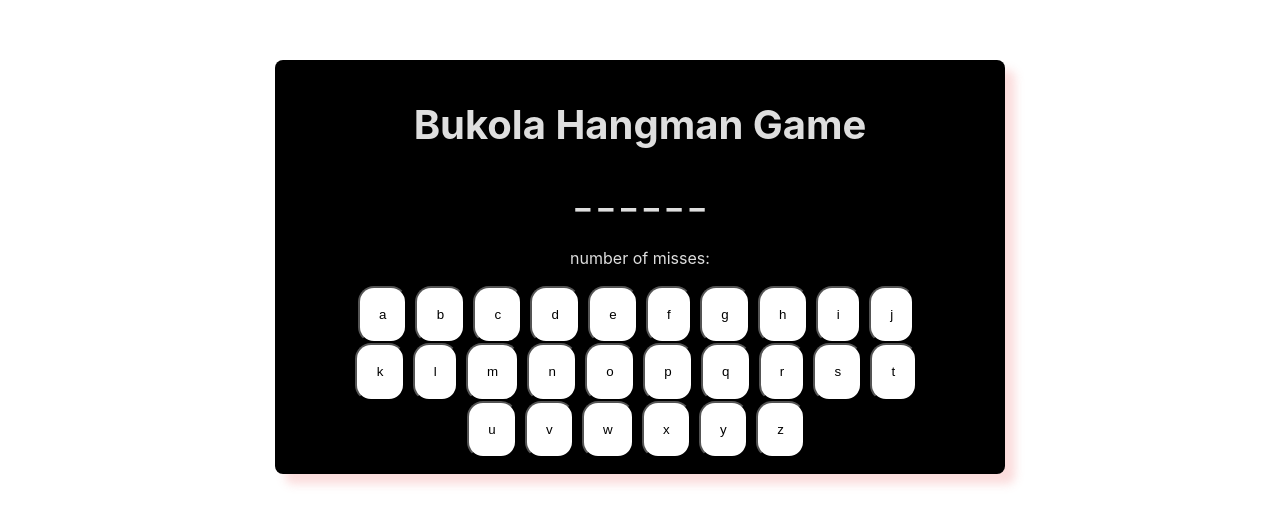
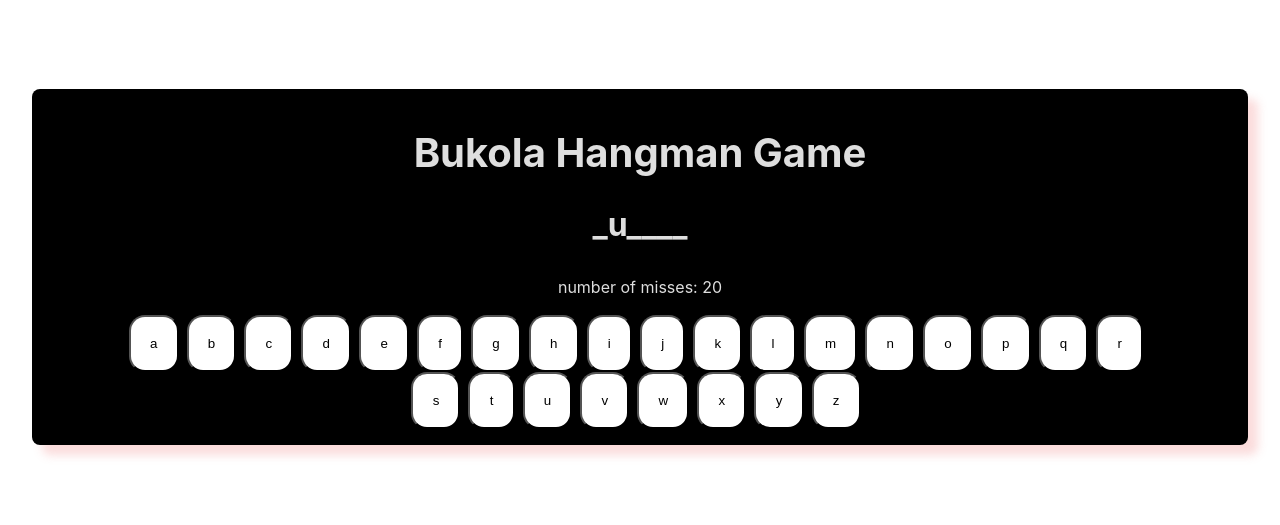
Before and after one commit to BukolaOmok/hangman-game, a React (Vite) app: page / in a window 1280 px wide. Shown: the part 133-658 px from the top of the page. Built offline with nearby package versions, Linux system fonts and the light colour scheme.

Commit message:
update code

```diff
--- a/src/App.css
+++ b/src/App.css
@@ -19,7 +19,8 @@
   display: flex;
   justify-content: center;
   font-size: 1.2rem;
-  flex-direction: column;
+  flex-direction: row;
+  flex-wrap: wrap;
 }
 
 .letter{
--- a/src/Hangman.jsx
+++ b/src/Hangman.jsx
@@ -14,12 +14,18 @@ export default function HangmanGame() {
 
   const updateGuessedLettersArray = (letter) => {
     setGuessedLetters((prevGuessedLetters) => [...prevGuessedLetters, letter]);
+
+    if (!splitWordToGuess.includes(letter)) {
+      setMissesCount((missesCount) => missesCount + 1);
+    } else {
+      revealGuessedLetters(letter);
+    }
   };
 
-  const revealGuessedLetters = () => {
-    const revealedWord = wordToGuess.map((letter, index) => {
-      if (guessedLetters.includes(letter)) {
-        return letter;
+  const revealGuessedLetters = (letter) => {
+    const revealedWord = splitWordToGuess.map((l, index) => {
+      if (guessedLetters.includes(l) || l === letter) {
+        return l;
       } else {
         return "_";
       }
@@ -27,50 +33,26 @@ export default function HangmanGame() {
     setWordToGuess(revealedWord);
   };
 
+  const handleGuesses = (letter) => {
+    if (!guessedLetters.includes(letter)) {
+      updateGuessedLettersArray(letter);
+    }
+  };
 
 
   return (
     <div className="group-content">
       <h1 className="heading-style">Bukola Hangman Game</h1>
       <h3 className="guessed-word-style">{wordToGuess}</h3>
-      <p className="misses-count-style">number of misses:</p>
+      <p className="misses-count-style">number of misses: {missesCount}</p>
 
       <div className="group-letter">
-        <div className="first-ten">
-          <button className="letter">a</button>
-          <button className="letter">b</button>
-          <button className="letter">c</button>
-          <button className="letter">d</button>
-          <button className="letter">e</button>
-          <button className="letter">f</button>
-          <button className="letter">g</button>
-          <button className="letter">h</button>
-          <button className="letter">i</button>
-          <button className="letter">j</button>
-        </div>
-
-        <div className="second-ten">
-          <button className="letter">k</button>
-          <button className="letter">l</button>
-          <button className="letter">m</button>
-          <button className="letter">n</button>
-          <button className="letter">o</button>
-          <button className="letter">p</button>
-          <button className="letter">q</button>
-          <button className="letter">r</button>
-          <button className="letter">s</button>
-          <button className="letter">t</button>
-        </div>
-
-        <div className="last-six">
-          <button className="letter">u</button>
-          <button className="letter">v</button>
-          <button className="letter">w</button>
-          <button className="letter">x</button>
-          <button className="letter">y</button>
-          <button className="letter">z</button>
-        </div>
-      </div>
+        {letterData.map((letter =>
+      <button key={letter} className="letter" onClick={handleGuesses(letter)}>
+      {letter}
+    </button>
+    ))}
+    </div>
     </div>
   );
 }
```
